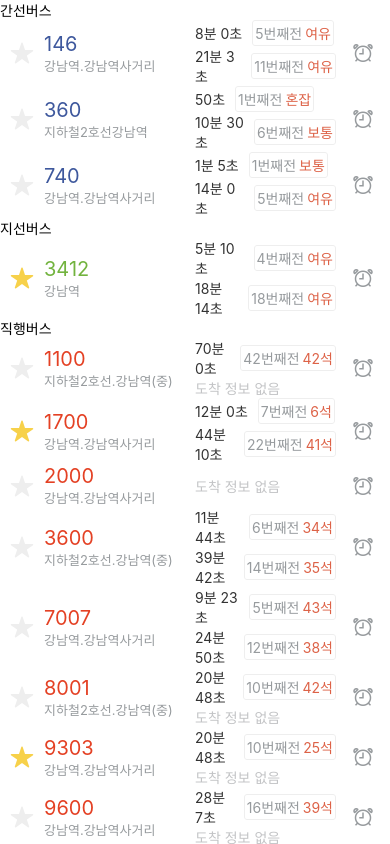
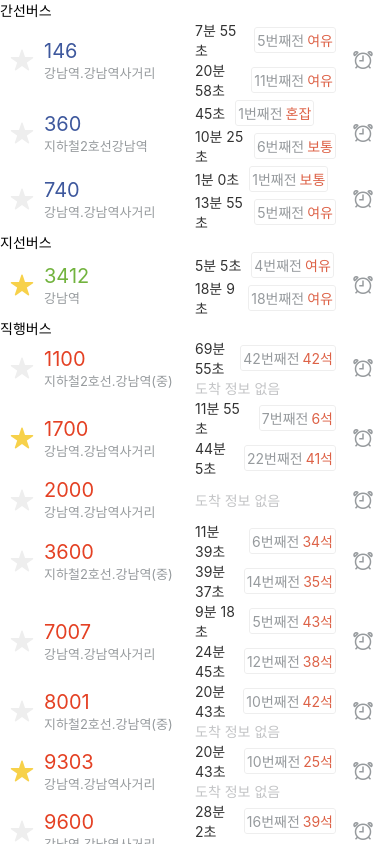
Before and after one commit to corea2244/Project-Kakaobus-react-native-2023, a React Native app: screen / in a window 390 px wide. Built offline with nearby package versions, Linux system fonts and the light colour scheme.

Commit message:
[part2-ch5-7-useState, useEffect, setInterval을 이용해 1초마다 도착시각 업데이트하기] …

```diff
--- a/App.js
+++ b/App.js
@@ -1,4 +1,5 @@
 import dayjs from "dayjs";
+import { useEffect, useState } from "react";
 import { SectionList, StyleSheet, Text, View } from "react-native";
 import {
   getStatusBarHeight,
@@ -13,8 +14,9 @@ import {
   getSeatStatusText,
 } from "./src/data";
 
+export default function App() {
   const sections = getSections(busStop.buses);
-const now = dayjs();
+  const [now, setNow] = useState(dayjs());
 
   const renderItem = ({ item: bus }) => {
     const numColor = getBusNumColorByType(bus.type);
@@ -66,7 +68,17 @@ const renderItem = ({ item: bus }) => {
     );
   };
 
-export default function App() {
+  useEffect(() => {
+    const interval = setInterval(() => {
+      const newNow = dayjs();
+      setNow(newNow);
+    }, 1000);
+
+    return () => {
+      clearInterval(interval);
+    };
+  }, []);
+
   return (
     <View style={styles.container}>
       <SectionList
--- a/src/BusInfo.js
+++ b/src/BusInfo.js
@@ -39,8 +39,9 @@ export default ({
       <View style={{ flex: 1, flexDirection: "row", alignItems: "center" }}>
         {/* M분 S초 / N번째 전 / 여유 */}
         <View style={{ flex: 1 }}>
-          {processedNextBusInfos.map((info) => (
+          {processedNextBusInfos.map((info, index) => (
             <NextBusInfo
+              key={`next-bus-info-${index}`}
               hasInfo={info.hasInfo}
               remainedTimeText={info.remainedTimeText}
               numOfRemainedStops={info.numOfRemainedStops}
```
Lines whose indentation alone changed are shown as unchanged.
